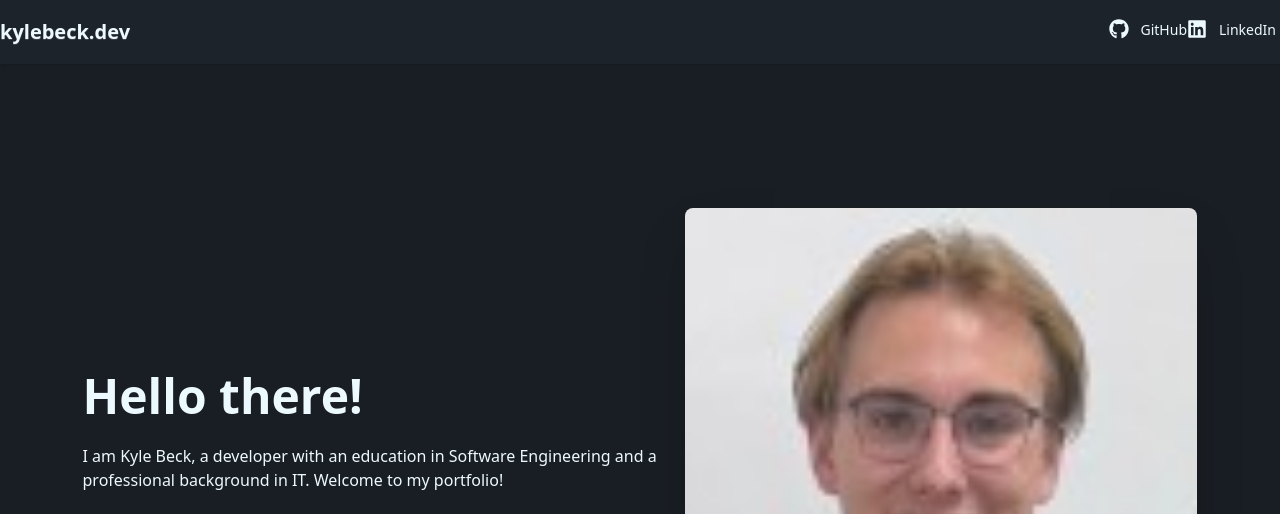
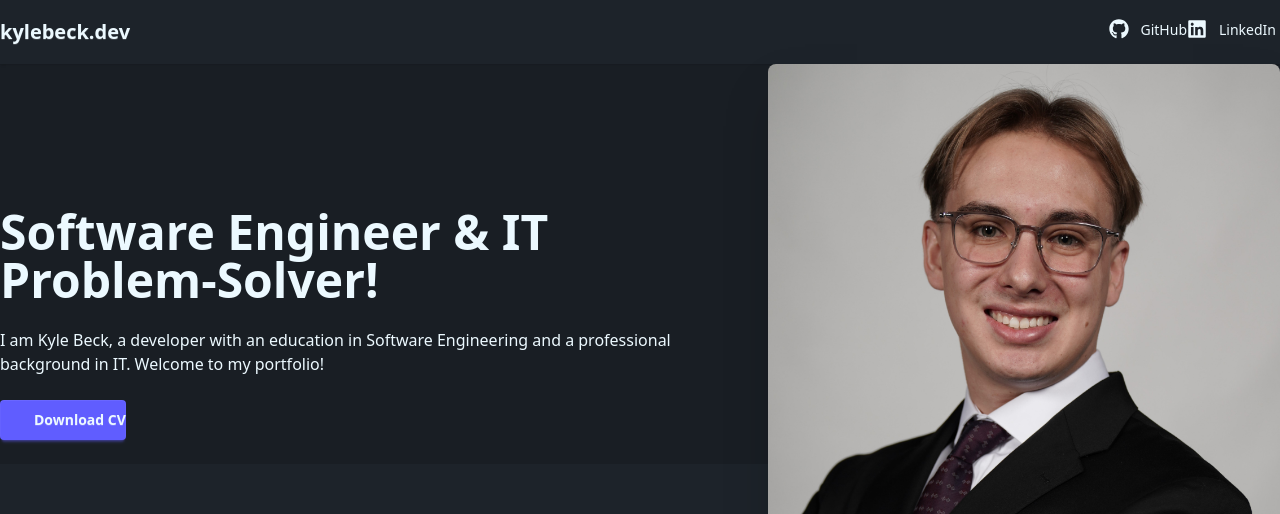
Before and after one commit to kbeck473/PortfolioKB, a Next.js app in the folder my-app/: page / in a window 1280 px wide. Shown: the top 514 px of the page. Built offline with nearby package versions, Linux system fonts and the light colour scheme; some icons are missing.

Commit message:
Photo and hero changed
Updated headshot
shorted hero from 100% to 50% of screen

```diff
--- a/my-app/src/app/components/greeting.jsx
+++ b/my-app/src/app/components/greeting.jsx
@@ -3,7 +3,7 @@ import { Icon } from "@iconify/react";
 
 export default function Greeting() {
   return (
-    <div className="hero bg-base-200 min-h-screen">
+    <div className="hero bg-base-200 h-[50vh]">
       <div className="hero-content flex-col lg:flex-row-reverse">
         <img
           src="/images/kylepfp.jpg"
@@ -12,7 +12,7 @@ export default function Greeting() {
         />
 
         <div>
-          <h1 className="text-5xl font-bold">Hello there!</h1>
+          <h1 className="text-5xl font-bold">Software Engineer & IT Problem-Solver!</h1>
           <p className="py-6">
             I am Kyle Beck, a developer with an education in Software Engineering
             and a professional background in IT. Welcome to my portfolio!
```
Also changed, not shown: my-app/public/images/kylepfp.jpg, my-app/src/app/components/experience/ExperiencesPage.jsx (line endings or trailing spaces), my-app/tailwind.config.js (renamed from tailwind.config.js).
